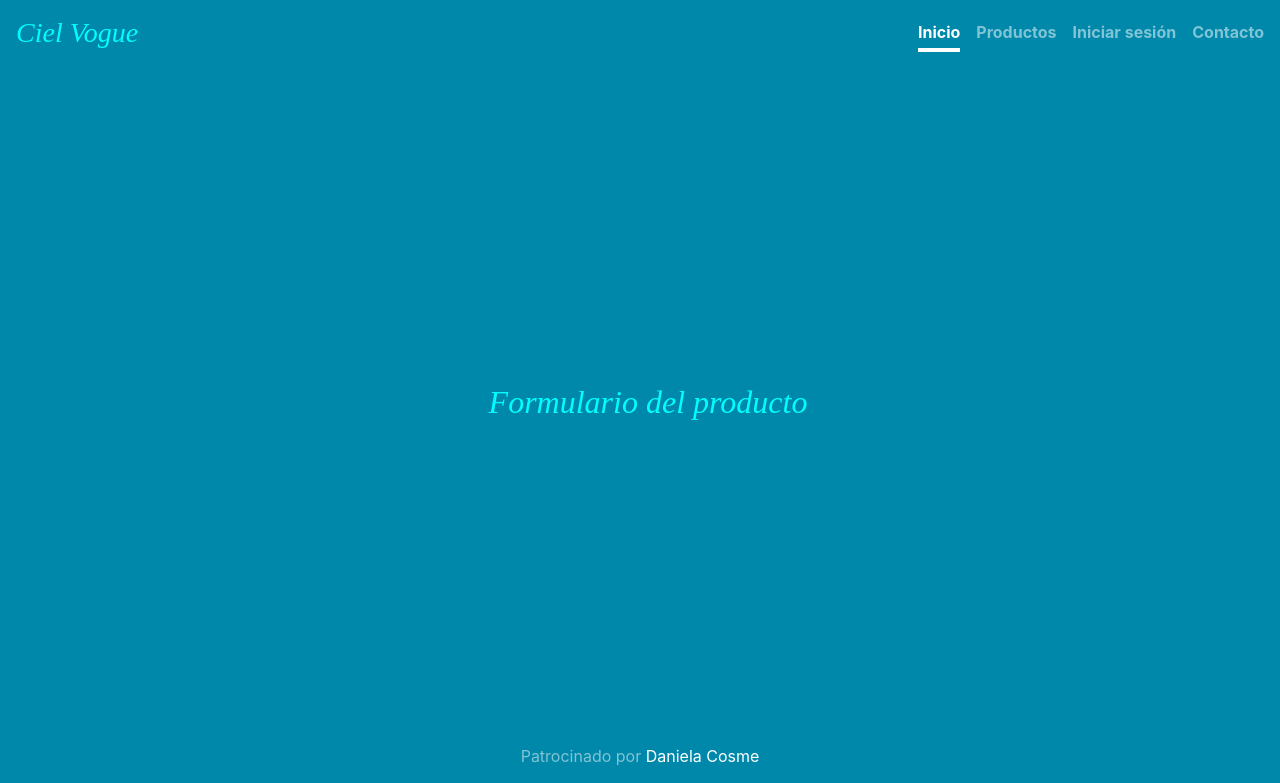
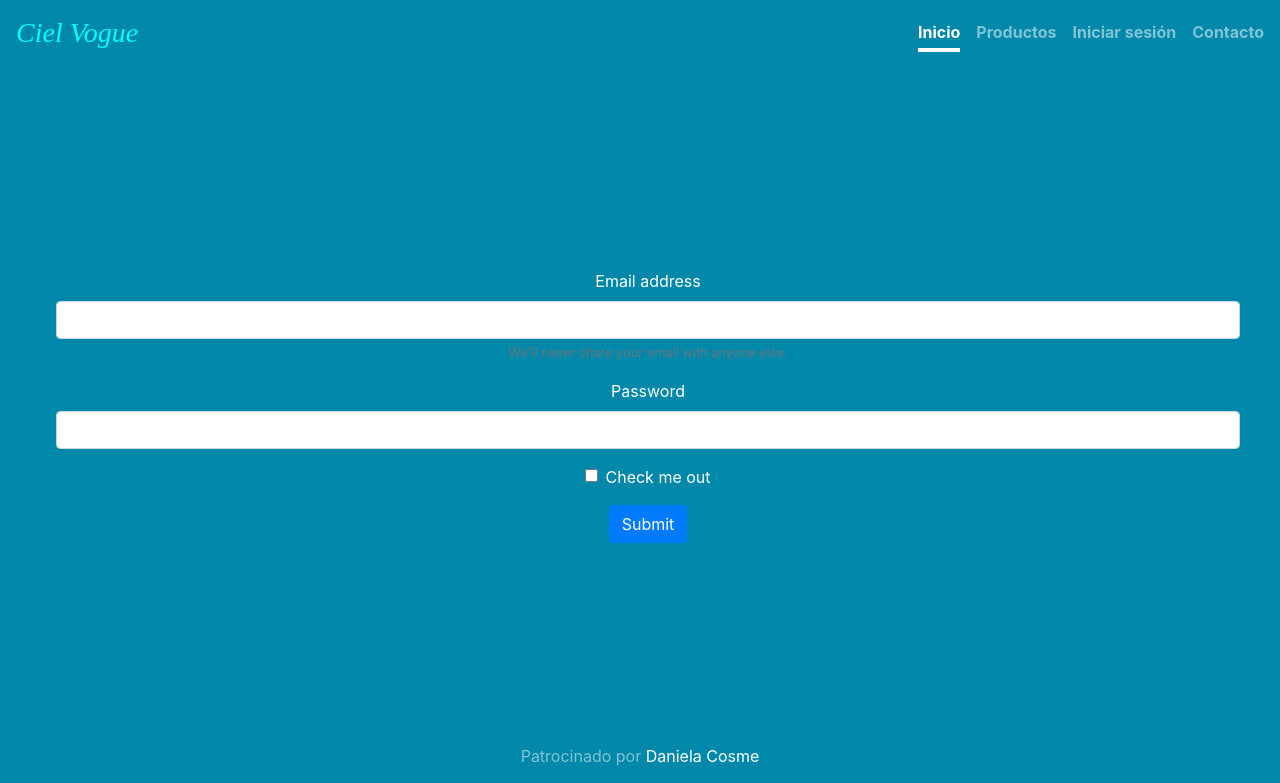
Before and after one commit to MiqueasAguirreANX/cielvogue, a Django app: page /ventas/detalles/ in a window 1280 px wide. Shown: the top 783 px of the page. Run offline with Django 3.2, Linux system fonts and the light colour scheme; some libraries are stand-ins or nearby versions.

Commit message:
formulario

```diff
--- a/ventas/templates/ventas/f_producto.html
+++ b/ventas/templates/ventas/f_producto.html
@@ -7,6 +7,21 @@
 {% endblock %}
 {% block contenido %}
 <main role="main" class="inner cover" style="margin-top: 1rem; margin-left: 1rem;">
-  <h2 class="cover-heading"><div style="font-family: 'Times New Roman', Times, serif; display: inline; color: #00FDFF; font-style: italic;">Formulario del producto</div></h2>
+    <form>
+        <div class="form-group">
+          <label for="exampleInputEmail1">Email address</label>
+          <input type="email" class="form-control" id="exampleInputEmail1" aria-describedby="emailHelp">
+          <small id="emailHelp" class="form-text text-muted">We'll never share your email with anyone else.</small>
+        </div>
+        <div class="form-group">
+          <label for="exampleInputPassword1">Password</label>
+          <input type="password" class="form-control" id="exampleInputPassword1">
+        </div>
+        <div class="form-group form-check">
+          <input type="checkbox" class="form-check-input" id="exampleCheck1">
+          <label class="form-check-label" for="exampleCheck1">Check me out</label>
+        </div>
+        <button type="submit" class="btn btn-primary">Submit</button>
+      </form>
 </main>
 {% endblock %}
```
